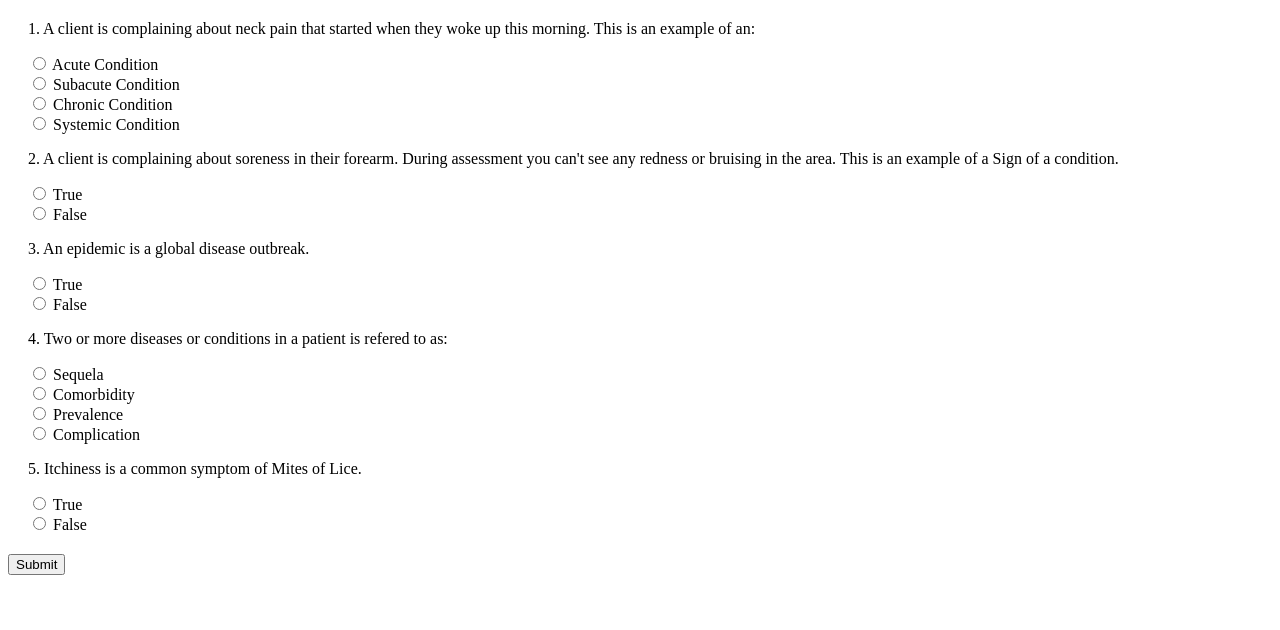
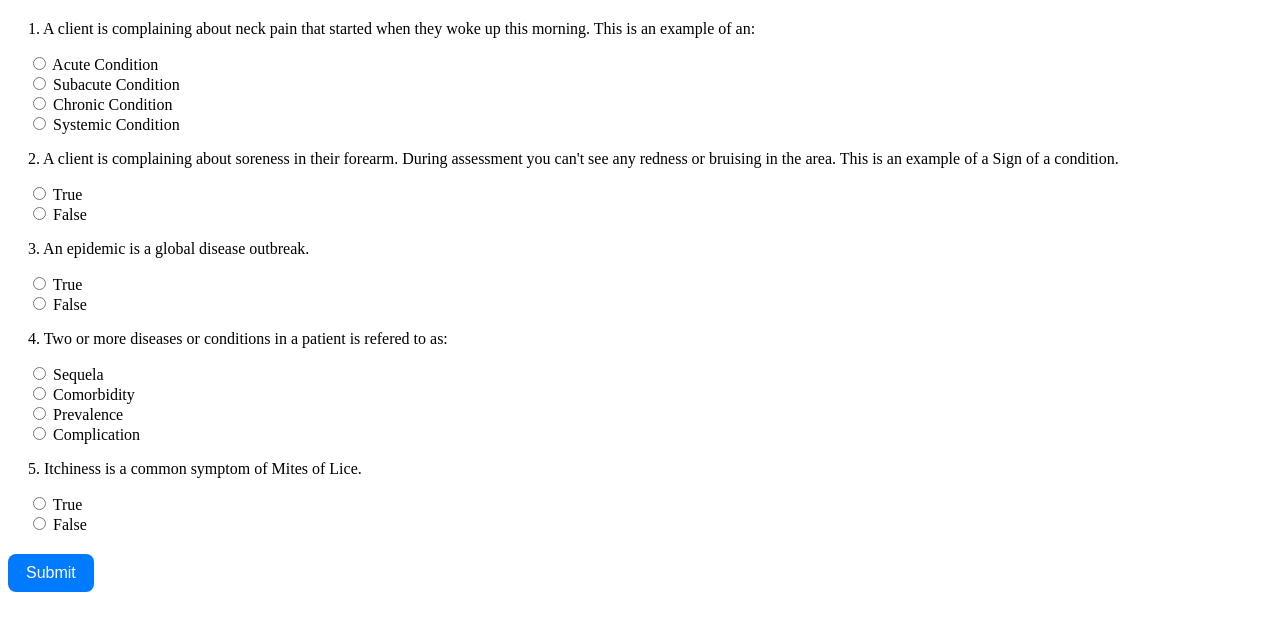
Before and after one commit to symder/MassageTherapyQuizIndex, a plain HTML site: page index.html in a window 1280 px wide. Drawn offline with Linux system fonts and the light colour scheme.

Commit message:
Update style.css

```diff
--- a/style.css
+++ b/style.css
@@ -1,3 +1,12 @@
 #quiz-container { margin: 20px; }
 .question { margin-bottom: 15px; }
 .feedback { color: green; margin-top: 5px; }
+button {
+  background-color: #007BFF;
+  color: white;
+  padding: 10px 18px;
+  border: none;
+  border-radius: 8px;
+  cursor: pointer;
+  font-size: 16px;
+}
```
